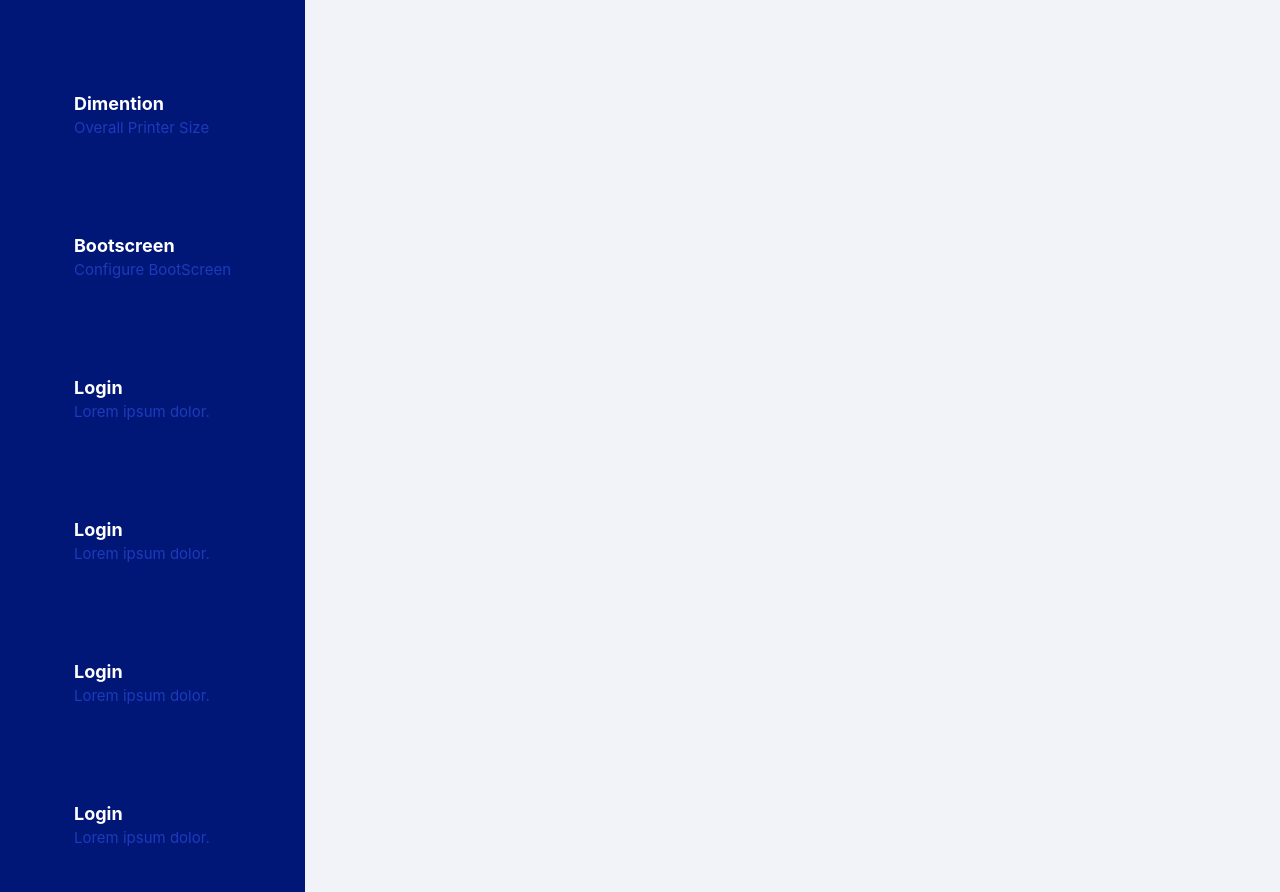
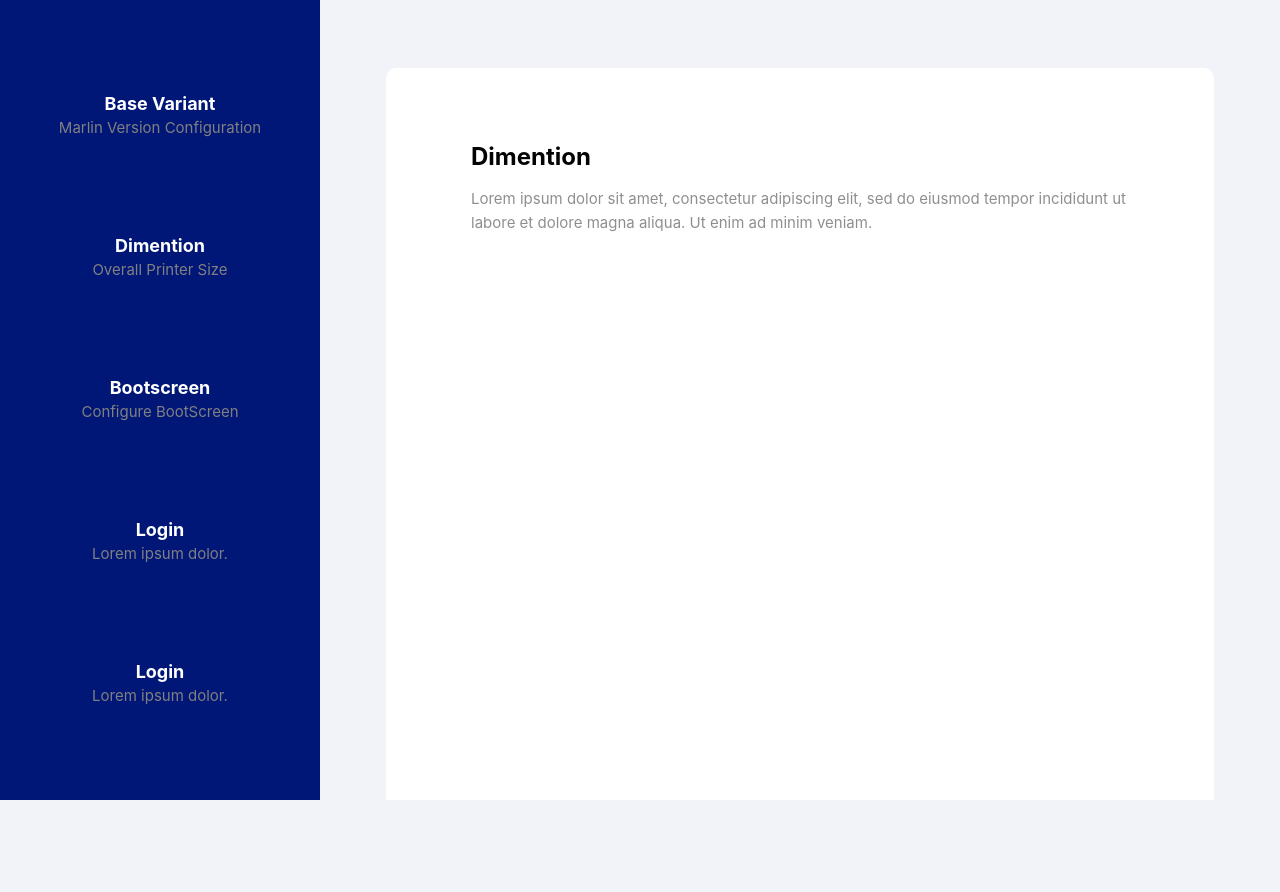
Before and after one commit to Samrat-Saha-Sammy/Marlin-Cockpit, an Angular app in the folder client/marlin-cockpit-view/: page /cockpit in a window 1280 px wide. After the commit the page ends 800 px from the top, so only its background shows below. Built offline with nearby package versions, Linux system fonts and the light colour scheme.

Commit message:
Style Fixed

```diff
--- a/client/marlin-cockpit-view/src/app/create/create.component.html
+++ b/client/marlin-cockpit-view/src/app/create/create.component.html
@@ -4,9 +4,20 @@
       <div id="wrapper">
         <!-- Sidebar -->
         <div class="row px-0">
-          <div class="col-3 pl-0">
+          <div class="col-3 px-0">
             <div id="sidebar-wrapper">
               <ul>
+                <li>
+                    <a href="">
+                      <div class="title-wrapper">
+                        <div class="icon">
+                          <i class="mdi mdi-account-multiple-outline"></i>
+                        </div>
+                        <h6 class="title">Base Variant</h6>
+                      <p class="sub-title">Marlin Version Configuration</p>
+                      </div>
+                    </a>
+                  </li>
                 <li>
                   <a href="">
                     <div class="title-wrapper">
@@ -29,17 +40,7 @@
                     </div>
                   </a>
                 </li>
-                <li>
-                  <a href="">
-                    <div class="title-wrapper">
-                      <div class="icon">
-                        <i class="mdi mdi-account-multiple-outline"></i>
-                      </div>
-                      <h6 class="title">Login</h6>
-                      <p class="sub-title">Lorem ipsum dolor.</p>
-                    </div>
-                  </a>
-                </li>
+
                 <li>
                   <a href="">
                     <div class="title-wrapper">
@@ -77,11 +78,12 @@
             </div>
           </div>
 
-          <div class="col-9 pr-0">
+          <div class="col-9 px-0">
             <!-- Page Content -->
             <div id="page-content-wrapper">
-              <div class="container-fluid">
-                <router-outlet></router-outlet>
+              <div class="container-fluid my-5">
+                <h4 class="section-heading">Dimention</h4>
+                <p>Lorem ipsum dolor sit amet, consectetur adipiscing elit, sed do eiusmod tempor incididunt ut labore et dolore magna aliqua. Ut enim ad minim veniam.</p>
               </div>
             </div>
           </div>
--- a/client/marlin-cockpit-view/src/app/create/create.component.scss
+++ b/client/marlin-cockpit-view/src/app/create/create.component.scss
@@ -9,11 +9,9 @@ $blue-color: #001778;
     #sidebar-wrapper {
       overflow-y: auto;
       padding: 20px;
-      display: flex;
-      align-items: center;
-      justify-content: center;
+      text-align: center;
       background-color: $blue-color;
-      height: 100%;
+      height: 100vh;
       color: white;
 
       ul {
@@ -50,7 +48,7 @@ $blue-color: #001778;
               .sub-title {
                 font-size: 15px;
                 line-height: 18px;
-                color: #1c3bbc;
+                color: grey; //#1c3bbc;
                 margin-bottom: 0;
               }
             }
@@ -58,4 +56,28 @@ $blue-color: #001778;
         }
       }
     }
+
+    #page-content-wrapper {
+        height: 100vh;
+        padding: 20px;
+        overflow-y: auto;
+        .container-fluid {
+          height: 100%;
+          background-color: white;
+          border-radius: 10px;
+          max-width: 90%;
+          padding: 75px 85px;
+          .section-heading {
+            font-weight: bold;
+    color: #030303;
+    margin-bottom: 15px;
+          }
+          p {
+            font-size: 15px;
+    line-height: 1.6;
+    color: #000000;
+    opacity: 0.44;
+          }
+        }
+    }
   }
```
